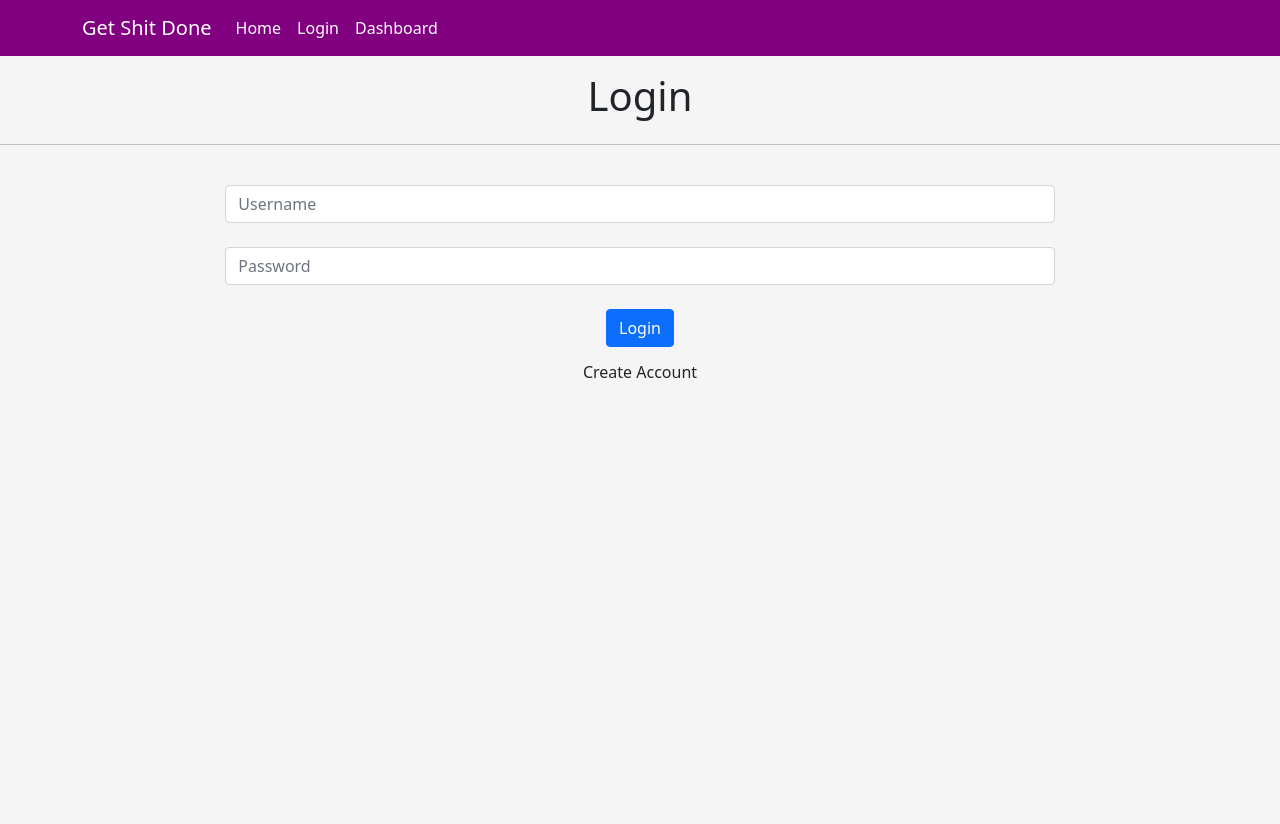
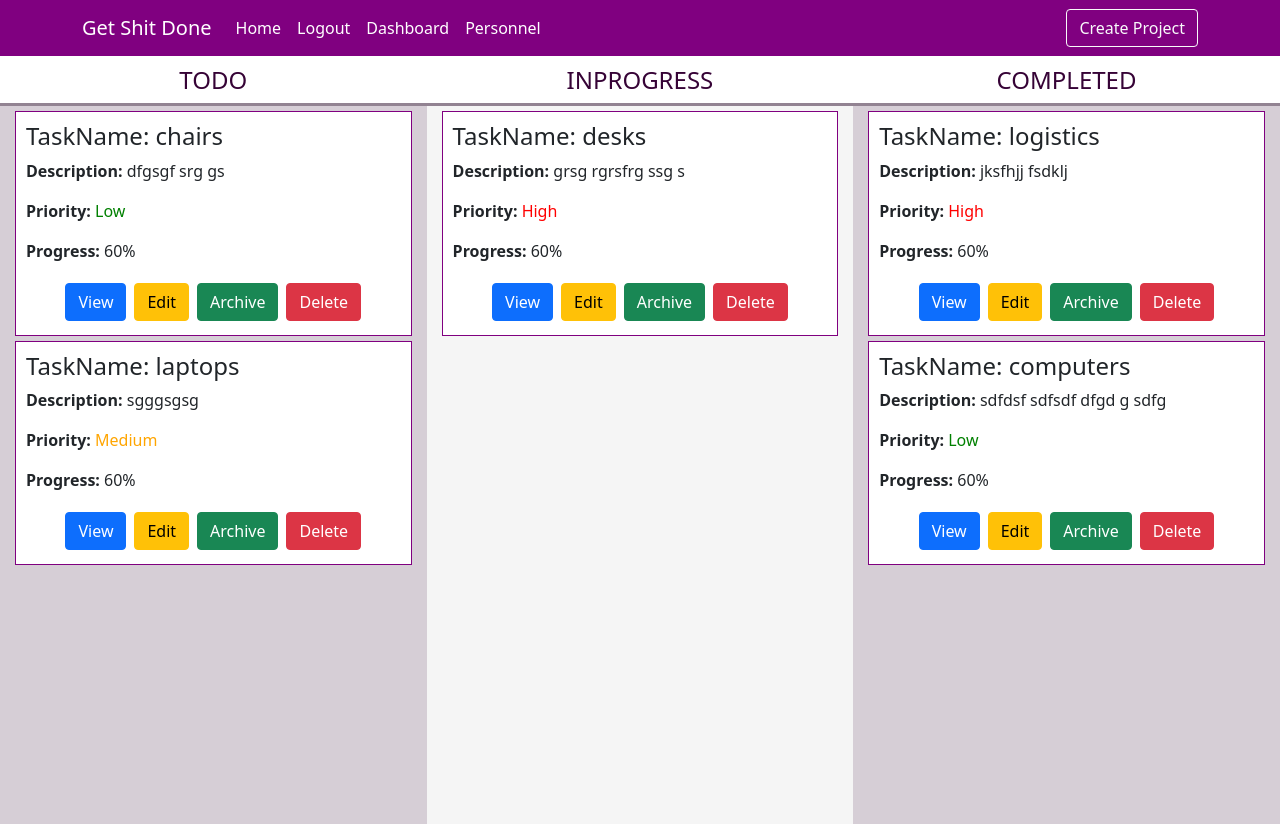
Before and after one commit to alsalmiw/get-done-react, a React (Create React App) app: page /dashboard in a window 1280 px wide. Before the commit this address led to /login. Before the commit the page ends 800 px from the top, so only its background shows below. Built offline with nearby package versions, Linux system fonts and the light colour scheme.

Commit message:
getUsers

```diff
--- a/src/App.css
+++ b/src/App.css
@@ -83,6 +83,11 @@ body{
   color:green;
 }
 
+.purple-border{
+  border: 1px solid purple;
+
+}
+
 @media (min-width: 576px)
 {
 .modal-dialog {
--- a/src/Components/ModalComponent.js
+++ b/src/Components/ModalComponent.js
@@ -16,6 +16,8 @@ export default function ModalComponent(props) {
   let { isAdmin, userId } = useContext(UserContext);
 
   const handleClose = () => setShow(false);
+
+
 
 
 const handleCreateProject = async() => {
@@ -90,6 +92,7 @@ const handleUpdateProject = async () => {
                   <Form.Control
                     type="text"
                     placeholder="Project Title"
+                    value={projectName}
                     onChange={(e) => setProjectName(e.target.value)}
                   />
                 </Form.Group>
@@ -98,6 +101,7 @@ const handleUpdateProject = async () => {
                   <Form.Control
                     as="textarea"
                     rows={6}
+                    value={projectDescription}
                     onChange={(e) => setProjectDescription(e.target.value)}
                   />
                 </Form.Group>
@@ -105,6 +109,7 @@ const handleUpdateProject = async () => {
                   <Form.Label>Priority</Form.Label>
                   <Form.Select
                     aria-label="Default select example"
+                    value={projectPriority}
                     onChange={(e) => setProjectPriority(e.target.value)}
                   >
                     <option>Priority</option>
@@ -118,6 +123,7 @@ const handleUpdateProject = async () => {
                   <Form.Control
                     type="date"
                     placeholder="Due Date"
+                    value={projectDueDate}
                     onChange={(e) => setProjectDueDate(e.target.value)}
                   />
                 </Form.Group>
@@ -128,13 +134,13 @@ const handleUpdateProject = async () => {
           //show project
           <>
             <Row className="text-center">
-              <h6>Project Title</h6>
+              <h6>{projectName}</h6>
             </Row>
             <Row>
-              <p>Project Description</p>
+              <p>{projectDescription}</p>
             </Row>
             <Row>
-              <p>Priority: Top </p>
+              <p>Priority: {projectPriority} </p>
             </Row>
             <Row>
               <Form>
@@ -143,6 +149,7 @@ const handleUpdateProject = async () => {
 
                   <Form.Select
                     aria-label="Default select example"
+                    value={projectStatus}
                     onChange={(e) => setProjectStatus(e.target.value)}
                   >
                     <option>Status</option>
@@ -154,18 +161,96 @@ const handleUpdateProject = async () => {
               </Form>
             </Row>
             <Row>
-              <p>Due Date: 22-03-2022</p>
+              <p>Due Date: {projectDueDate}</p>
             </Row>
             <Row className="p-2">
              <Col sm={10}><h5>Tasks Information</h5></Col>
              {
-               isAdmin?  <Col sm={2}><Button className='m-1' variant="info" >Create Task</Button></Col>:null
+               isAdmin?
+
+               <>
+
+            <Accordion>
+  <Accordion.Item eventKey="0">
+    <Accordion.Header className="purple-border">Create a New Task</Accordion.Header>
+    <Accordion.Body>
+
+
+              <Form>
+                <Form.Group className="mb-3" controlId="Title">
+                  <Form.Label>Task Title</Form.Label>
+                  <Form.Control
+                    type="text"
+                    placeholder="Project Title"
+                    value={taskName}
+                    onChange={(e) => setTaskName(e.target.value)}
+                  />
+                </Form.Group>
+                <Form.Group className="mb-3" controlId="Description">
+                  <Form.Label>Description</Form.Label>
+                  <Form.Control
+                    as="textarea"
+                    rows={6}
+                    value={taskDescription}
+                    onChange={(e) => setTaskDescription(e.target.value)}
+                  />
+                </Form.Group>
+                <Form.Group className="mb-3" controlId="Category">
+                  <Form.Label>Priority</Form.Label>
+                  <Form.Select
+                    aria-label="Default select example"
+                    value={taskPriority}
+                    onChange={(e) => setTaskPriority(e.target.value)}
+                  >
+                    <option>Priority</option>
+                    <option value="Top">Top</option>
+                    <option value="Medium">Medium</option>
+                    <option value="Low">Low</option>
+                  </Form.Select>
+                </Form.Group>
+                <Form.Group className="mb-3" controlId="Category">
+                  <Form.Label>Task Specialist</Form.Label>
+                  <Form.Select
+                    aria-label="Default select example"
+                    value={taskPriority}
+                    onChange={(e) => setTaskPriority(e.target.value)}
+                  >
+                    <option>Specialist</option>
+
+                    <option value="Top">Top</option>
+
+                  </Form.Select>
+                </Form.Group>
+                <Form.Group className="mb-3" controlId="Title">
+                  <Form.Label>Due Date</Form.Label>
+                  <Form.Control
+                    type="date"
+                    placeholder="Due Date"
+                    value={taskDueDate}
+                    onChange={(e) => setTaskDueDate(e.target.value)}
+                  />
+                </Form.Group>
+              </Form>
+
+         <Button className='m-1' variant="warning">Submit New Task</Button>
+
+    </Accordion.Body>
+  </Accordion.Item>
+</Accordion>
+
+               </>
+              //  <Col sm={2}><Button className='m-1' variant="info" >Create Task</Button></Col>
+
+
+
+
+               :null
              }
 
               </Row>
               <Row>
               <Accordion>
-  <Accordion.Item eventKey="0">
+  <Accordion.Item eventKey="1">
     <Accordion.Header><h6>PROJ01 Things to do </h6></Accordion.Header>
     <Accordion.Body>
      <h5>Task Title: PROJ01 - Things to do </h5>
--- a/src/Components/ProjectTile.js
+++ b/src/Components/ProjectTile.js
@@ -9,10 +9,10 @@ export default function ProjectTile({project, idx}) {
   let {isAdmin} = useContext(UserContext);
   let {show, setShow, isEdit, setIsEdit, isProjectView, setIsProjectView, isTaskView,
     setIsTaskView, isTaskEdit, setIsTaskEdit, isCreateProject, setIsCreateProject, isEditProject, setIsEditProject,
-    projectPriority, setProjectPriority, projectName, setProjectName, projectStatus, setProjectStatus, projectDueDate, setProjectDueDate,
-    projectDescription, setProjectDescription, taskName, setTaskName, taskDescription, setTaskDescription, taskPriority, setTaskPriority,
+    projectPriority, setProjectPriority, projectName, setProjectName,projectId, setProjectId, projectStatus, setProjectStatus, projectDueDate, setProjectDueDate,
+    projectDescription, setProjectDescription, isProjectDeleted, setIsProjectDeleted, isProjectArchived, setIsProjectArchived, taskName, setTaskName, taskDescription, setTaskDescription, taskPriority, setTaskPriority,
     taskDueDate, setTaskDueDate, taskStatus, setTaskStatus, isTaskDeleted, setIsTaskDeleted, isArchived, setIsArchived,
-    specialist, setSpecialist, allProjects, setAllProjects} = useContext(ModalContext);
+    specialist, setSpecialist, allProjects, setAllProjects, allProjectsByID, setAllProjectsByID} = useContext(ModalContext);
 
   // const [isEdit, setIsEdit]=useState(false);
 
@@ -49,10 +49,26 @@ export default function ProjectTile({project, idx}) {
          </p>
         <p><strong>Progress: </strong> 60%</p>
         <div className='project-buttons'>
-        <Button className='m-1' variant="primary" onClick={handleViewShow}>
+        <Button className='m-1' variant="primary" onClick={() => {
+          handleViewShow()
+          setProjectId(project.projectId)
+        setProjectName(project.projectName)
+        setProjectPriority(project.projectPriority)
+        setProjectStatus(project.projectStatus)
+        setProjectDescription(project.projectDescription)
+        setProjectDueDate(project.projectDueDate)
+        }}>
         View
       </Button>
-      {isAdmin?<><Button className='m-1' variant="warning" onClick={handleEditShow}>Edit</Button>
+      {isAdmin?<><Button className='m-1' variant="warning" onClick={() => {
+        handleEditShow()
+        setProjectId(project.projectId)
+        setProjectName(project.projectName)
+        setProjectPriority(project.projectPriority)
+        setProjectStatus(project.projectStatus)
+        setProjectDescription(project.projectDescription)
+        setProjectDueDate(project.projectDueDate)
+        }}>Edit</Button>
       <Button className='m-1' variant="success" >Archive</Button>
       <Button className='m-1' variant="danger" onClick={handleDeleteProject} >Delete</Button>
 
--- a/src/Hooks/use-user.js
+++ b/src/Hooks/use-user.js
@@ -5,9 +5,10 @@ export default function useUser(){
     const [username, setUsername] = useState('');
     const [password, setPassword] = useState('');
     const [userId, setUserId] = useState('');
-    const [isAdmin, setIsAdmin] = useState(false);
+    const [isAdmin, setIsAdmin] = useState(true);
     const [isOwner, setIsOwner] = useState(false);
-    const [token, setToken] = useState(null);
+    const [token, setToken] = useState("null");
+    const [allUsers, setAllUsers]=useState([])
 
-    return {username, setUsername, userId, setUserId, isAdmin, setIsAdmin, password, setPassword, isOwner, setIsOwner, token, setToken}
+    return {username, setUsername, userId, setUserId, isAdmin, setIsAdmin, password, setPassword, isOwner, setIsOwner, token, setToken, allUsers, setAllUsers}
 }
--- a/src/Pages/Dashboard.js
+++ b/src/Pages/Dashboard.js
@@ -17,152 +17,152 @@ export default function Dashboard() {
     projectPriority, setProjectPriority, projectName, setProjectName,projectId, setProjectId, projectStatus, setProjectStatus, projectDueDate, setProjectDueDate,
     projectDescription, setProjectDescription, isProjectDeleted, setIsProjectDeleted, isProjectArchived, setIsProjectArchived, taskName, setTaskName, taskDescription, setTaskDescription, taskPriority, setTaskPriority,
     taskDueDate, setTaskDueDate, taskStatus, setTaskStatus, isTaskDeleted, setIsTaskDeleted, isArchived, setIsArchived,
-    specialist, setSpecialist, allProjects, setAllProjects, allProjectsByID, setAllProjectsByID} = useContext(ModalContext)
+    specialist, setSpecialist, allProjects, setAllProjects, setAllProjectsByID} = useContext(ModalContext)
   useEffect(async ()=> {
 
      if (token == null)
   {
     navigate('/login');
   }
-  else if (!token==null){
-      if(isAdmin)
-      {
-        setAllProjectsByID(allProjects)
-      }
-      else{
-        let projects = await getProjectItemsByUserId(userId)
-        if(!projects==[])
-        {
-          setAllProjectsByID(projects)
-        }
-      }
-  }
+  // else if (!token==null){
+  //     if(isAdmin)
+  //     {
+  //       setAllProjectsByID(allProjects)
+  //     }
+  //     else{
+  //       let projects = await getProjectItemsByUserId(userId)
+  //       if(!projects==[])
+  //       {
+  //         setAllProjectsByID(projects)
+  //       }
+  //     }
+ //}
 
   },[])
 
-  // let allProjectsByID = [
+  let allProjectsByID = [
 
-  //   {
-  //     Id : 1,
-  //     userId: 1,
-  //     projectName:"logistics",
-  //     projectDescription:"jksfhjj fsdklj ",
-  //     dateCreated: "2022-03-26",
-  //     projectDueDate:"2022-03-26",
-  //     projectStatus:"Completed",
-  //     projectPriority:"High",
-  //     isProjectDeleted: false,
-  //     isProjectArchived: false,
-  //   },
-  //   {
-  //     Id : 2,
-  //     userId: 1,
-  //     projectName:"computers",
-  //     projectDescription:"sdfdsf sdfsdf dfgd g sdfg",
-  //     dateCreated: "2022-03-26",
-  //     projectDueDate:"2022-03-26",
-  //     projectStatus:"Completed",
-  //     projectPriority:"Low",
-  //     isProjectDeleted: false,
-  //     isProjectArchived: false,
-  //   },
-  //   {
-  //     Id : 3,
-  //     userId: 1,
-  //     projectName:"desks",
-  //     projectDescription:"grsg  rgrsfrg ssg s ",
-  //     dateCreated: "2022-03-26",
-  //     projectDueDate:"2022-03-26",
-  //     projectStatus:"InProgress",
-  //     projectPriority:"High",
-  //     isProjectDeleted: false,
-  //     isProjectArchived: false,
-  //   },
-  //   {
-  //     Id : 4,
-  //     userId: 1,
-  //     projectName:"chairs",
-  //     projectDescription:"dfgsgf srg gs  ",
-  //     dateCreated: "2022-03-26",
-  //     projectDueDate:"2022-03-26",
-  //     projectStatus:"ToDo",
-  //     projectPriority:"Low",
-  //     isProjectDeleted: false,
-  //     isProjectArchived: false,
-  //   },
-  //   {
-  //     Id : 5,
-  //     userId: 1,
-  //     projectName:"monitors",
-  //     projectDescription:"",
-  //     dateCreated: "2022-03-26",
-  //     projectDueDate:"2022-03-26",
-  //     projectStatus:"InProgress",
-  //     projectPriority:"Medium",
-  //     isProjectDeleted: true,
-  //     isProjectArchived: false,
-  //   },
-  //   {
-  //     Id : 6,
-  //     userId: 1,
-  //     projectName:"keyboards",
-  //     projectDescription:"fsdgfsg sdfg sg wgtwegt wer t ",
-  //     dateCreated: "2022-03-26",
-  //     projectDueDate:"2022-03-26",
-  //     projectStatus:"ToDo",
-  //     projectPriority:"Low",
-  //     isProjectDeleted: true,
-  //     isProjectArchived: false,
-  //   },
-  //   {
-  //     Id : 7,
-  //     userId: 1,
-  //     projectName:"other stuff",
-  //     projectDescription:"sgg s gsfgsfgsrg sgsfgwrgtr trt",
-  //     dateCreated: "2022-03-26",
-  //     projectDueDate:"2022-03-26",
-  //     projectStatus:"Completed",
-  //     projectPriority:"High",
-  //     isProjectDeleted: true,
-  //     isProjectArchived: false,
-  //   },
-  //   {
-  //     Id : 8,
-  //     userId: 1,
-  //     projectName:"laptops",
-  //     projectDescription:"sgggsgsg",
-  //     dateCreated: "2022-03-26",
-  //     projectDueDate:"2022-03-26",
-  //     projectStatus:"ToDo",
-  //     projectPriority:"Medium",
-  //     isProjectDeleted: false,
-  //     isProjectArchived: false,
-  //   },
-  //   {
-  //     Id : 9,
-  //     userId: 1,
-  //     projectName:"iPhones",
-  //     projectDescription:"sdfbfb",
-  //     dateCreated: "2022-03-26",
-  //     projectDueDate:"2022-03-26",
-  //     projectStatus:"InProgress",
-  //     projectPriority:"Low",
-  //     isProjectDeleted: true,
-  //     isProjectArchived: true,
-  //   },
-  //   {
-  //     Id : 10,
-  //     userId: 1,
-  //     projectName:"some more stuff",
-  //     projectDescription:"fbfbfb",
-  //     dateCreated: "2022-03-26",
-  //     projectDueDate:"2022-03-26",
-  //     projectStatus:"ToDo",
-  //     projectPriority:"High",
-  //     isProjectDeleted: true,
-  //     isProjectArchived: true,
-  //   }
-  // ]
+    {
+      Id : 1,
+      userId: 1,
+      projectName:"logistics",
+      projectDescription:"jksfhjj fsdklj ",
+      dateCreated: "2022-03-26",
+      projectDueDate:"2022-03-26",
+      projectStatus:"Completed",
+      projectPriority:"High",
+      isProjectDeleted: false,
+      isProjectArchived: false,
+    },
+    {
+      Id : 2,
+      userId: 1,
+      projectName:"computers",
+      projectDescription:"sdfdsf sdfsdf dfgd g sdfg",
+      dateCreated: "2022-03-26",
+      projectDueDate:"2022-03-26",
+      projectStatus:"Completed",
+      projectPriority:"Low",
+      isProjectDeleted: false,
+      isProjectArchived: false,
+    },
+    {
+      Id : 3,
+      userId: 1,
+      projectName:"desks",
+      projectDescription:"grsg  rgrsfrg ssg s ",
+      dateCreated: "2022-03-26",
+      projectDueDate:"2022-03-26",
+      projectStatus:"InProgress",
+      projectPriority:"High",
+      isProjectDeleted: false,
+      isProjectArchived: false,
+    },
+    {
+      Id : 4,
+      userId: 1,
+      projectName:"chairs",
+      projectDescription:"dfgsgf srg gs  ",
+      dateCreated: "2022-03-26",
+      projectDueDate:"2022-03-26",
+      projectStatus:"ToDo",
+      projectPriority:"Low",
+      isProjectDeleted: false,
+      isProjectArchived: false,
+    },
+    {
+      Id : 5,
+      userId: 1,
+      projectName:"monitors",
+      projectDescription:"",
+      dateCreated: "2022-03-26",
+      projectDueDate:"2022-03-26",
+      projectStatus:"InProgress",
+      projectPriority:"Medium",
+      isProjectDeleted: true,
+      isProjectArchived: false,
+    },
+    {
+      Id : 6,
+      userId: 1,
+      projectName:"keyboards",
+      projectDescription:"fsdgfsg sdfg sg wgtwegt wer t ",
+      dateCreated: "2022-03-26",
+      projectDueDate:"2022-03-26",
+      projectStatus:"ToDo",
+      projectPriority:"Low",
+      isProjectDeleted: true,
+      isProjectArchived: false,
+    },
+    {
+      Id : 7,
+      userId: 1,
+      projectName:"other stuff",
+      projectDescription:"sgg s gsfgsfgsrg sgsfgwrgtr trt",
+      dateCreated: "2022-03-26",
+      projectDueDate:"2022-03-26",
+      projectStatus:"Completed",
+      projectPriority:"High",
+      isProjectDeleted: true,
+      isProjectArchived: false,
+    },
+    {
+      Id : 8,
+      userId: 1,
+      projectName:"laptops",
+      projectDescription:"sgggsgsg",
+      dateCreated: "2022-03-26",
+      projectDueDate:"2022-03-26",
+      projectStatus:"ToDo",
+      projectPriority:"Medium",
+      isProjectDeleted: false,
+      isProjectArchived: false,
+    },
+    {
+      Id : 9,
+      userId: 1,
+      projectName:"iPhones",
+      projectDescription:"sdfbfb",
+      dateCreated: "2022-03-26",
+      projectDueDate:"2022-03-26",
+      projectStatus:"InProgress",
+      projectPriority:"Low",
+      isProjectDeleted: true,
+      isProjectArchived: true,
+    },
+    {
+      Id : 10,
+      userId: 1,
+      projectName:"some more stuff",
+      projectDescription:"fbfbfb",
+      dateCreated: "2022-03-26",
+      projectDueDate:"2022-03-26",
+      projectStatus:"ToDo",
+      projectPriority:"High",
+      isProjectDeleted: true,
+      isProjectArchived: true,
+    }
+  ]
 
 
 
--- a/src/Pages/LoginPage.js
+++ b/src/Pages/LoginPage.js
@@ -3,12 +3,12 @@ import { Container, Row, Col, Form, Button, Nav } from 'react-bootstrap';
 import UserContext from "../Context/UserContext";
 import ModalContext from '../Context/ModalContext';
 import { useNavigate } from "react-router-dom";
-import {login, GetLoggedInUserData, getProjectItemsByUserId, getAllProjects} from "../Services/DataServices";
+import {login, GetLoggedInUserData, getProjectItemsByUserId, getAllProjects, GetAllUsersInfo} from "../Services/DataServices";
 
 
 export default function LoginPage() {
     let navigate = useNavigate();
-    let {username, setUsername, userId, setUserId, isAdmin, setIsAdmin, password, setPassword, isOwner, setIsOwner, token, setToken} = useContext(UserContext);
+    let {username, setUsername, userId, setUserId, isAdmin, setIsAdmin, password, setPassword, isOwner, setIsOwner, token, setToken, allUsers, setAllUsers} = useContext(UserContext);
     let {setAllProjects, setAllProjectsByID} = useContext(ModalContext)
 
     const handleSubmit =async () => {
@@ -40,6 +40,14 @@ export default function LoginPage() {
           setIsAdmin(userData.isAdmin)
           setIsOwner(userData.isOwner)
           navigate('/');
+          if(isAdmin)
+          {
+              let personnelData = await GetAllUsersInfo()
+              if(!personnelData==[])
+              {
+                setAllUsers(personnelData)
+              }
+          }
 
           }
           else if (userData.isRevoked || userData.isDeleted){
```
Also changed, not shown: src/Services/DataServices.js (+11 -1 lines).
